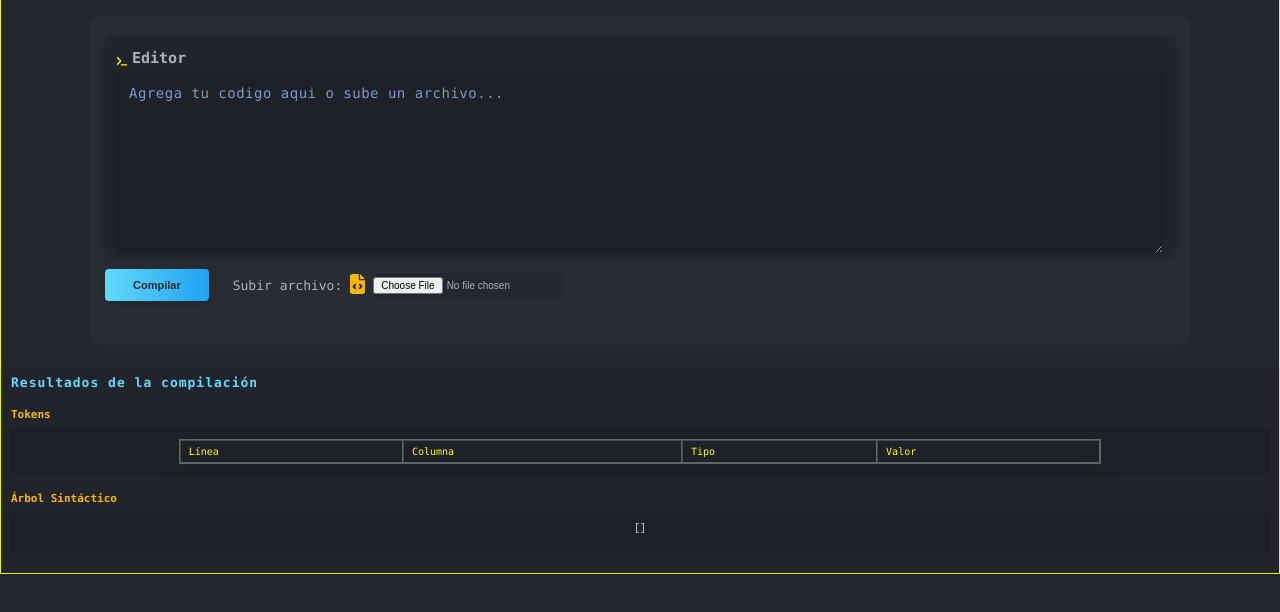
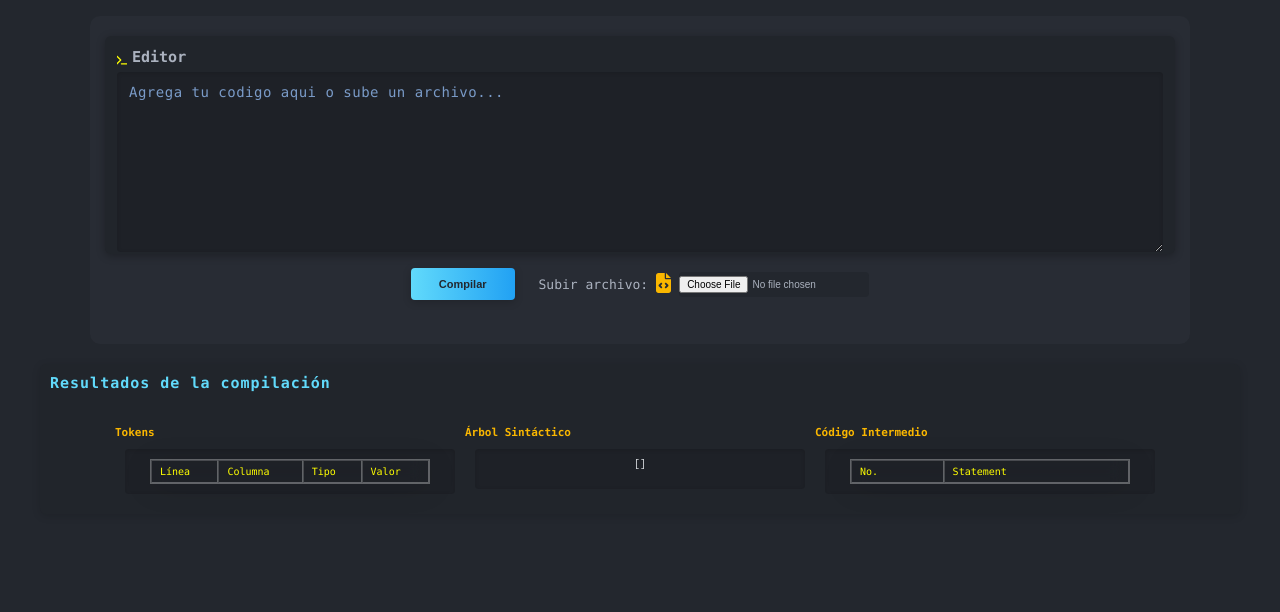
Before and after one commit to box-bm/umg-compilador-de-codigo, a website built with Vite: page index.html in a window 1280 px wide. Both pictures are taken after a click on the button "Compilar". Shown: the part 86-698 px from the top of the page. Built offline with nearby package versions, Linux system fonts and the light colour scheme.

Commit message:
Finalizacion de estilos para version de escritorio

```diff
--- a/index.html
+++ b/index.html
@@ -9,7 +9,11 @@
     <link rel="stylesheet" href="./src/web/styles.css" />
 
     <!-- Desktop -->
-     <link rel="stylesheet" href="./src/web/desktop.css" media="screen and (min-width: 750px)" />
+    <link
+      rel="stylesheet"
+      href="./src/web/desktop.css"
+      media="screen and (min-width: 750px)"
+    />
     <title>Compilador de codigo</title>
   </head>
   <body>
@@ -20,9 +24,7 @@
           <p>Compilador</p>
         </div>
 
-
-        <span class=" computer-icon icon" ></span>
-
+        <span class="computer-icon icon"></span>
       </header>
 
       <section class="editor-container">
@@ -42,26 +44,37 @@
           <div class="file-upload">
             <div class="file-upload-label">Subir archivo:</div>
             <label for="file-upload">
-              <span class="icon file-icon" ></span>
+              <span class="icon file-icon"></span>
             </label>
-            <input type="file" id="file-upload" accept="text/plain"  />
+            <input type="file" id="file-upload" accept="text/plain" />
           </div>
         </div>
       </section>
 
       <section class="output-section">
+        <div class="output-text__wrapp">
           <h1 class="output-label">Resultados de la compilación</h1>
+        </div>
+        <div class="output-wrapper">
           <div class="error-container" id="error-container">
             <div class="error-label">Errores</div>
             <div id="error-box" class="error-box"></div>
           </div>
-        <div>
+          <div class="output-tokens">
             <h2>Tokens</h2>
             <div id="output-lexico"></div>
           </div>
-        <div>
+          <div class="output-ast">
             <h2>Árbol Sintáctico</h2>
             <div id="output-sintactico"></div>
+          </div>
+
+          <div class="output-codigo">
+            <h2>Código Intermedio</h2>
+            <div id="output-codigo"></div>
+          </div>
+
+
         </div>
       </section>
     </main>
--- a/src/web/Compilador.ts
+++ b/src/web/Compilador.ts
@@ -11,6 +11,8 @@ const outputLexico = document.getElementById("output-lexico") as HTMLDivElement;
 const outputSintactico = document.getElementById(
   "output-sintactico"
 ) as HTMLDivElement;
+
+const outputCodigo = document.getElementById("output-codigo") as HTMLDivElement;
 
 const Compilador = (lineas: string[]): void => {
   outputLexico.innerHTML = "";
@@ -61,8 +63,35 @@ const Compilador = (lineas: string[]): void => {
     if ("message" in ast && "line" in ast && "column" in ast) {
       throw ast as ErrorDefinition;
     }
+
+
+
     // Si no hay errores, mostramos el arbol de sintaxis
-    outputSintactico.innerHTML = `<pre>${JSON.stringify(ast, null, 2)}</pre>`;
+
+  const jsonToHtml = (json:any ) :string => {
+  const str = JSON.stringify(json, null, 2);
+  return str
+    .replace(/("(\\u[a-zA-Z0-9]{4}|\\[^u]|[^\\"])*"(\s*:)?)/g, match => {
+      let cls = 'json-value';
+      if (/:$/.test(match)) {
+        cls = 'json-key';
+      } else if (/^"/.test(match)) {
+        cls = 'json-string';
+      } else if (/true|false/.test(match)) {
+        cls = 'json-boolean';
+      } else if (/null/.test(match)) {
+        cls = 'json-null';
+      } else if (!isNaN(parseFloat(match))) {
+        cls = 'json-number';
+      }
+      return `<span class="${cls}">${match}</span>`;
+    });
+}
+
+    // outputSintactico.innerHTML = `<pre>${JSON.stringify(ast, null, 2)}</pre>`;
+    outputSintactico.innerHTML =`<pre>${jsonToHtml(ast)}</pre>`;
+
+
 
     // Generamos el arbol de derivacion semantica y puede devolver error o se completa el proceso
     const revision = AnalizadorSemantico(ast as BodyStatement);
@@ -79,7 +108,33 @@ const Compilador = (lineas: string[]): void => {
 
     const codigoIntermedio = generarCodigoIntermedio(ast);
     console.log("Código Intermedio Generado:", codigoIntermedio);
+    const codigoIntermedioHtml= /*html */ `
+        <table  border="1" cellpadding="4" cellspacing="0" class="glass-table">
+        <thead>
+          <tr>
+            <th>No.</th>
+            <th>Statement</th>
+        </tr>
+        </thead>
+      <tbody>
+    ${
+      codigoIntermedio
+        .map((value, index) =>
+          `
+            <tr>
+                <td>${index + 1}</td>
+                <td>${value}</td>
 
+            </tr>
+          `
+          ).join("")
+
+        }
+      </tbody>
+      </table>
+    `
+
+    outputCodigo.innerHTML = codigoIntermedioHtml
   } catch (error) {
     // Se capturan los errores y se muestran en el output sintactico o semantico
     if (
--- a/src/web/desktop.css
+++ b/src/web/desktop.css
@@ -0,0 +1,43 @@
+main{
+  justify-content: center;
+  align-items: center;
+}
+
+.output-section{
+  width: 95%;
+  max-width: 1200px;
+}
+
+
+.output-wrapper{
+    display: flex;
+    justify-content: center;
+    flex-wrap: wrap;
+    height: auto;
+
+}
+
+
+#output-lexico,
+#output-sintactico,
+#output-codigo {
+  background: #1e2127;
+  border-radius: 4px;
+  padding: 10px 14px;
+  min-height: 50rem;
+  width: 45%;
+  min-width: 330px;
+  margin: 1rem 1rem;
+  font-size: 1.2rem;
+
+}
+
+.output-label{
+  font-size: 2rem;
+}
+
+.output-tokens h2,
+.output-ast h2,
+.output-codigo h2{
+  font-size: 1.5rem;
+}
--- a/src/web/styles.css
+++ b/src/web/styles.css
@@ -9,6 +9,7 @@
   --naranja_medio: #f45e01;
   --celeste: #65b5f6;
   --celeste_dos:#7a9bc8;
+  --rojo_intermedio:#CD0074;
 }
 /*Estilos base*/
 
@@ -33,7 +34,7 @@ main {
   display: flex;
   flex-direction: column;
   margin: 0 auto;
-  border: 1px solid yellow;
+  /* border: 1px solid yellow; */
 }
 
 
@@ -161,6 +162,8 @@ header .header__text {
   align-items: center;
   gap: 24px;
   margin-bottom: 24px;
+  flex-wrap: wrap;
+  justify-content: center;
 }
 
 .compile-btn {
@@ -215,7 +218,7 @@ header .header__text {
 
 .output-label {
   color: #61dafb;
-  font-size: 1.3rem;
+  font-size: 1.5rem;
   margin-bottom: 16px;
   letter-spacing: 1px;
 }
@@ -228,7 +231,8 @@ header .header__text {
 }
 
 #output-lexico,
-#output-sintactico {
+#output-sintactico,
+#output-codigo {
   background: #1e2127;
   border-radius: 4px;
   padding: 10px 14px;
@@ -296,7 +300,7 @@ header .header__text {
 .glass-table {
 
   width: 75%;
-  min-width: 310px;
+  min-width: 280px;
   border-collapse: separate;
   border-spacing: 0;
   background: none;
@@ -332,40 +336,21 @@ header .header__text {
 
 
 .json-key {
-  color: #d63384;
+  color: var(--amarillo_alto);
 }
 
 .json-string {
-  color: #20c997;
+  color: var(--celeste);
 }
 
 .json-number {
-  color: #fd7e14;
+  color: var(--azul_claro);
 }
 
 .json-boolean {
-  color: #0d6efd;
+  color: var(--rojo_intermedio);
 }
 
 .json-null {
   color: #6c757d;
 }
-
-
-
-
-
-/* Responsive */
-@media (max-width: 700px) {
-  .container {
-    padding: 12px 2vw;
-  }
-  .controls {
-    flex-direction: column;
-    align-items: stretch;
-    gap: 12px;
-  }
-  .output-section {
-    padding: 10px 4px;
-  }
-}
```
Lines whose indentation alone changed are shown as unchanged.
